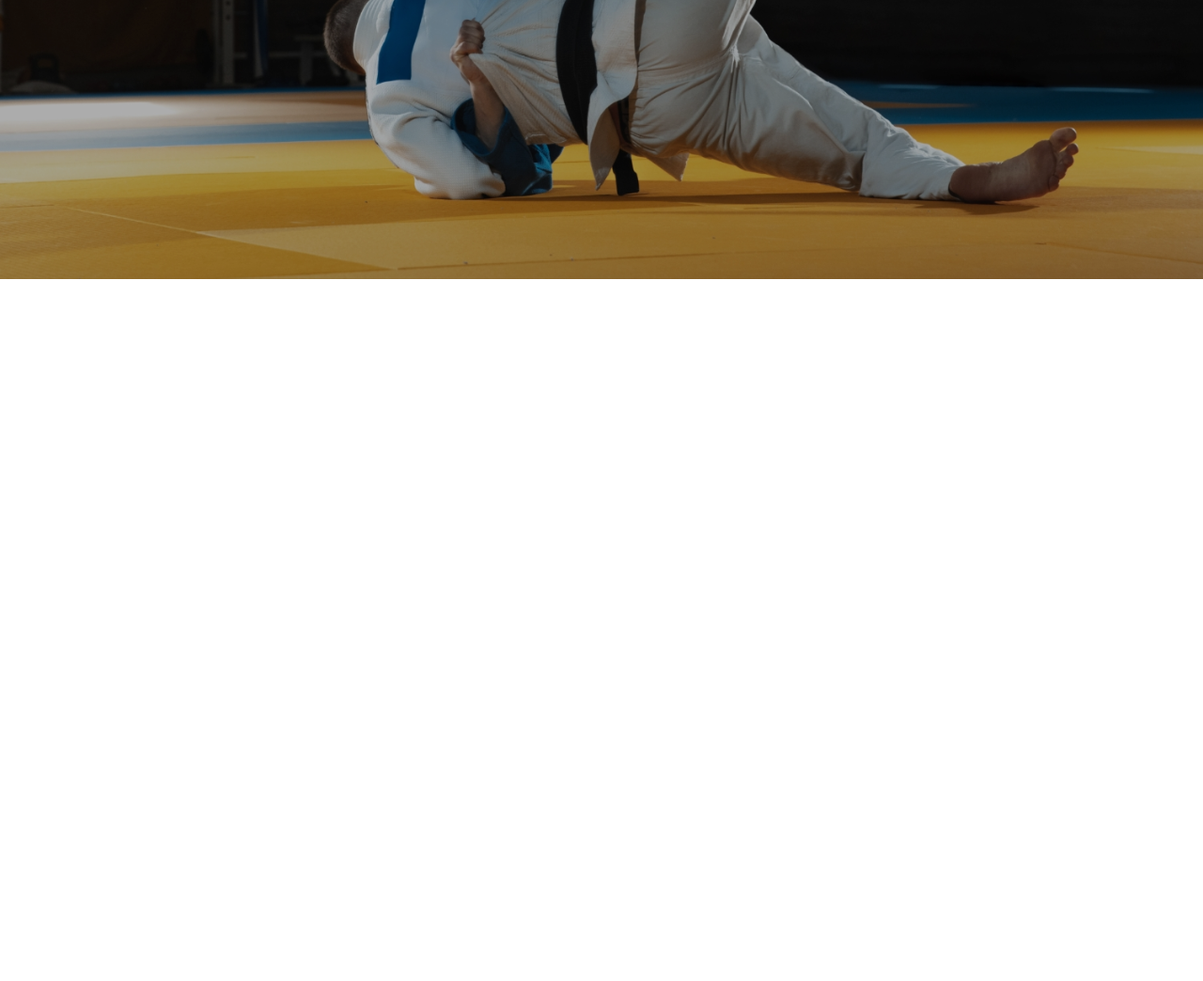
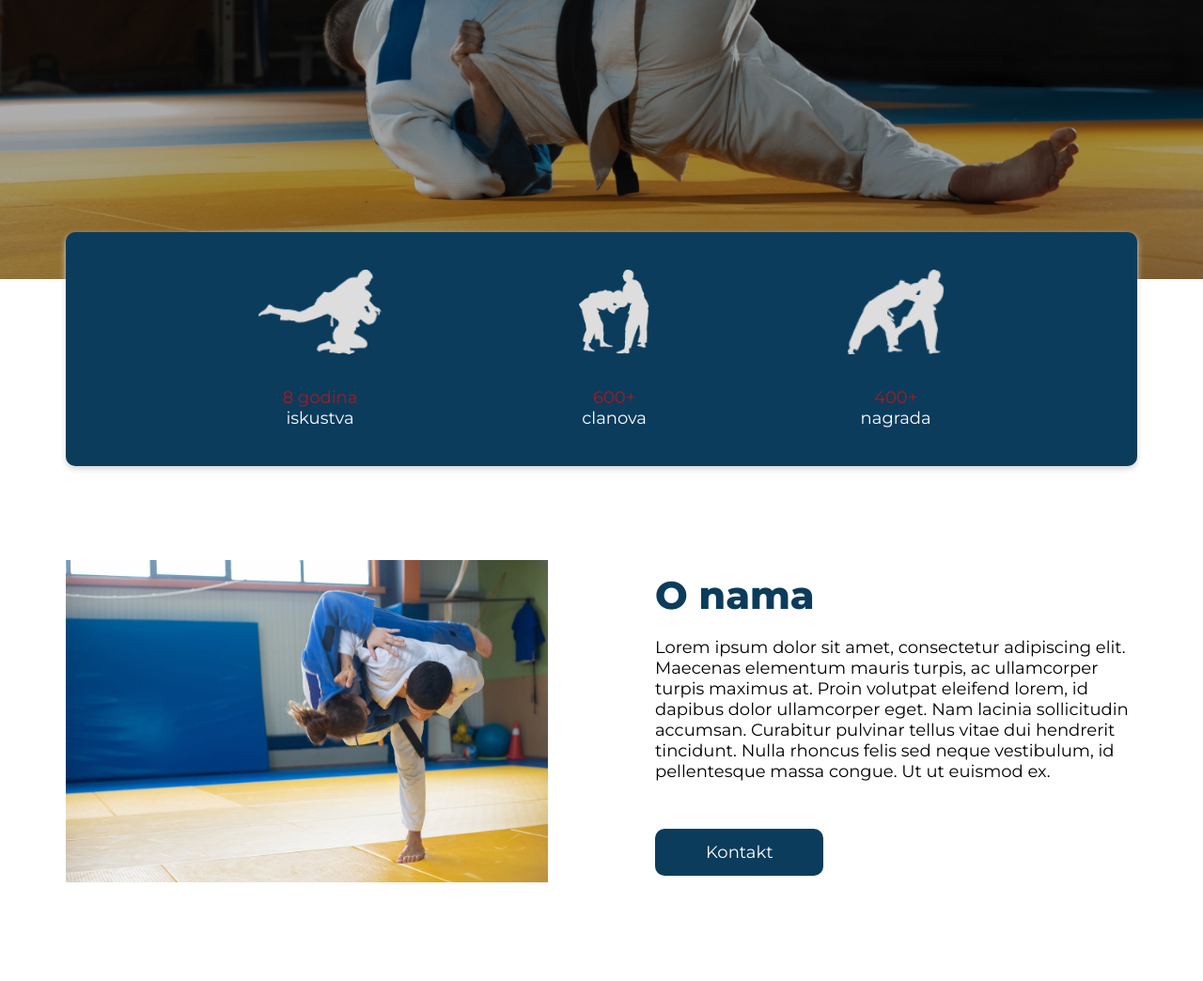
Before and after one commit to itkomuna/dzudo-klub, a plain HTML site: page index.html in a window 1280 px wide. Shown: the part 679-1723 px from the top of the page at 94% size. Before the commit the page ends 976 px from the top, so only its background shows below. Drawn offline with nearby package versions, Linux system fonts and the light colour scheme.

Commit message:
intro i o nama sekcija

```diff
--- a/_globals.scss
+++ b/_globals.scss
@@ -14,6 +14,16 @@ a {
 ul {
     list-style: none;
 }
+img {
+    width: 100%;
+    height: auto;
+    object-fit: cover;
+}
+h2 {
+    font-size: 41px;
+    font-weight: 800;
+    line-height: 50px;
+}
 .container {
     max-width: 1140px;
     width: 100%;
@@ -21,6 +31,9 @@ ul {
     @media(max-width: 767px) {
         width: 95%;
     }
+}
+.py {
+    padding: 100px 0;
 }
 .text-center {
     text-align: center
@@ -37,15 +50,14 @@ ul {
         color: $white;
     }
 }
-// .btn-blue {
-//     &:hover {
-//         background: $accents;
-//         color: $white;
-//     }
-// }
-// .btn-red {
-
-// }
+.btn-blue {
+    background: $secondary;
+    color: $white;
+    &:hover {
+        background: $accents;
+        color: $white;
+    }
+}
 .hamburger {
     color: $white;
     font-size: 25px;
--- a/index.html
+++ b/index.html
@@ -46,5 +46,35 @@
             <a class="btn btn-white" href="">Kontakt</a>
         </div>
     </header>
+
+    <!-- intro -->
+    <div class="intro container text-center">
+        <div>
+            <img src="img/icon1.png" alt="">
+            <p><span>8 godina</span> <br> iskustva</p>
+        </div>
+        <div>
+            <img src="img/icon2.png" alt="">
+            <p><span>600+</span> <br> clanova</p>
+        </div>
+        <div>
+            <img src="img/icon3.png" alt="">
+            <p><span>400+</span> <br> nagrada</p>
+        </div>
+    </div>
+
+    <!-- o nama -->
+    <div class="onama container py">
+        <div>
+            <img src="img/onama.jpg" alt="">
+        </div>
+        <div>
+            <h2>O nama</h2>
+            <p>Lorem ipsum dolor sit amet, consectetur adipiscing elit. Maecenas elementum mauris turpis, ac ullamcorper turpis maximus at. Proin volutpat eleifend lorem, id dapibus dolor ullamcorper eget. Nam lacinia sollicitudin accumsan. Curabitur pulvinar tellus vitae dui hendrerit tincidunt. Nulla rhoncus felis sed neque vestibulum, id pellentesque massa congue. Ut ut euismod ex. </p>
+            <a class="btn btn-blue" href="">Kontakt</a>
+        </div>
+    </div>
+
+
 </body>
 </html>
--- a/style.scss
+++ b/style.scss
@@ -7,35 +7,44 @@
 	background: $primary;
 	padding: 18px 0;
 	color: $white;
+
 	@media(max-width: 767px) {
 		display: none;
 	}
+
 	.container {
 		@include flex;
+
 		.contact {
 			color: $white;
+
 			i {
 				margin-right: 15px;
 				color: $accents;
 			}
+
 			&:hover {
 				color: $accents;
 			}
 		}
+
 		.icons {
 			i {
 				margin-right: 15px;
 				color: $accents;
 				transition: $transition;
+
 				&:hover {
 					color: $white;
 				}
 			}
 		}
+
 		.address {
 			i {
 				color: $accents;
-                margin-right: 15px;;
+				margin-right: 15px;
+				;
 			}
 		}
 	}
@@ -47,48 +56,103 @@
 	background-position: center;
 	background-size: cover;
 	padding-bottom: 300px;
+
 	@media(max-width: 767px) {
 		padding-bottom: 150px;
 	}
+
 	nav {
 		padding: 25px 0 200px 0;
 		@include flex;
+
 		@media(max-width: 767px) {
 			padding: 25px 0 100px 0;
 		}
+
 		.logo {
 			img {
 				width: 130px;
 				height: auto;
+
 				@media(max-width: 767px) {
 					width: 90px;
 				}
 			}
 		}
+
 		ul {
 			@include flex;
+
 			.nav-link {
 				color: $white;
 				margin-left: 50px;
+
 				&:hover {
 					color: $accents;
 				}
+
 				@media(max-width: 767px) {
 					display: none;
 				}
 			}
 		}
 	}
+
 	div {
 		h1 {
 			font-size: 72px;
 			font-weight: 400;
 		}
+
 		p {
 			padding: 60px 0;
+
 			@media(max-width: 767px) {
 				padding: 30px 0;
 			}
 		}
 	}
 }
+
+// intro
+.intro {
+	background: $secondary;
+	padding: 40px 100px;
+	box-shadow: 0px 3px 6px lightgray;
+	margin-top: -50px;
+	border-radius: 10px;
+	@include flex($justify: space-around);
+
+	div {
+		img {
+			width: auto;
+			height: 90px;
+			margin-bottom: 30px;
+		}
+
+		p {
+			color: $white;
+
+			span {
+				color: $accents;
+			}
+		}
+	}
+}
+
+// o nama
+.onama {
+	@include flex;
+
+	div {
+		flex: 0 0 45%;
+
+		p {
+			padding: 20px 0 50px 0;
+		}
+
+		h2 {
+			color: $secondary;
+		}
+	}
+}
```
Also changed, not shown: img/onama.jpg (added), style.css, 1 other file. Lines whose indentation alone changed are shown as unchanged.
